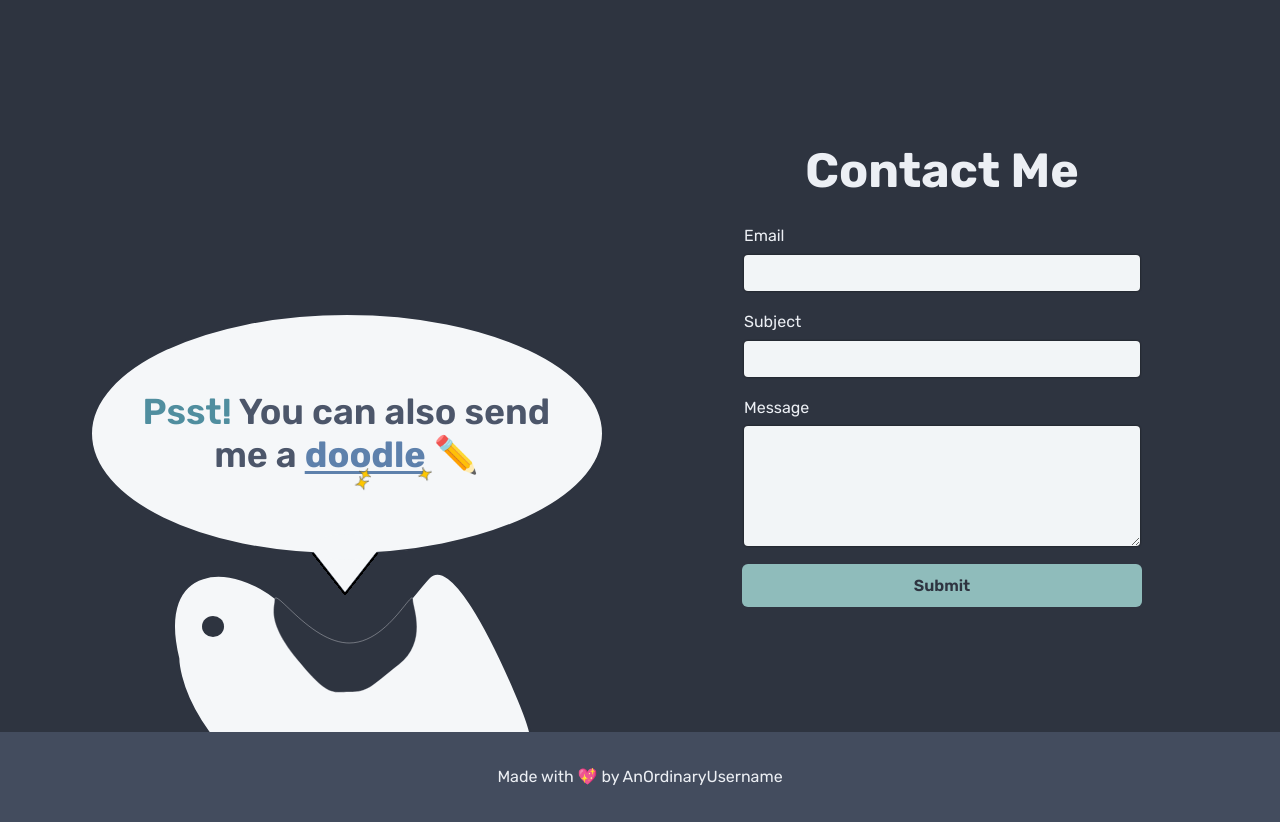
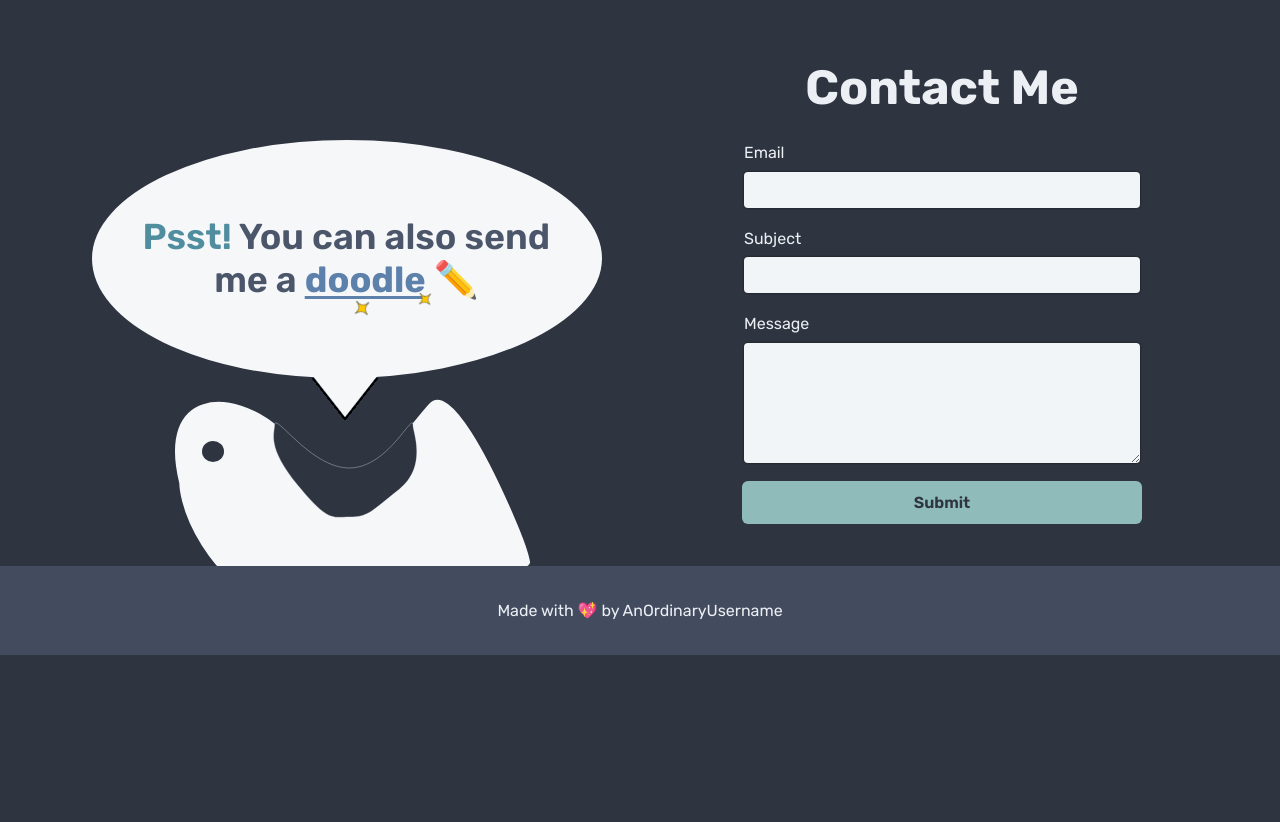
Before and after one commit to AnOrdinaryUsername/portfolio, a Next.js app: page / in a window 1280 px wide. Shown: the part 2700-3522 px from the top of the page. After the commit the page ends 3355 px from the top, so only its background shows below. Built offline with nearby package versions, Linux system fonts and the light colour scheme.

Commit message:
feat: Create a reusable layout

```diff
--- /dev/null
+++ b/src/components/Layout/index.tsx
@@ -0,0 +1,27 @@
+import * as React from 'react';
+import styled from 'styled-components';
+
+interface MainLayoutProps {
+  children: React.ReactNode;
+}
+
+function MainLayout({ children }: MainLayoutProps) {
+  return <Layout>{children}</Layout>;
+}
+
+const Layout = styled.main`
+  padding-left: 3.2rem;
+  padding-right: 3.2rem;
+
+  @media ${(p) => p.theme.breakpoints.sm} {
+    padding-left: 9.6rem;
+    padding-right: 9.6rem;
+  }
+
+  @media ${(p) => p.theme.breakpoints.med} {
+    padding-left: 6.4rem;
+    padding-right: 6.4rem;
+  }
+`;
+
+export default MainLayout;
--- a/src/pages/_app.tsx
+++ b/src/pages/_app.tsx
@@ -1,4 +1,5 @@
 import Footer from 'components/Footer';
+import MainLayout from 'components/Layout';
 import DesktopNav from 'components/Navigation/DesktopNav';
 import MobileNav from 'components/Navigation/MobileNav';
 import { useToggle, useWindowSize } from 'hooks';
@@ -38,7 +39,9 @@ function MyApp({ Component, pageProps }: AppProps) {
       <ThemeProvider theme={THEME}>
         <GlobalStyles isMobileNavOpen={isMobileNavOpen} />
         <DesktopNav toggleMenu={setIsMobileNavOpen} isSmallerThanDesktop={isSmallerThanDesktop} />
-        <Component {...pageProps} />
+        <MainLayout>
+          <Component {...pageProps} />
+        </MainLayout>
         <Footer />
         {isSmallerThanDesktop && (
           <MobileNav toggleMenu={setIsMobileNavOpen} isActive={isMobileNavOpen} />
@@ -236,25 +239,9 @@ const GlobalStyles = createGlobalStyle<GlobalStylesProps>`
     }
 
     main {
+        flex: 1;
         display: flex;
         flex-direction: column;
-        height: 100%;
-        padding-left: 3.2rem;
-        padding-right: 3.2rem;
-
-        @media ${(p) => p.theme.breakpoints.sm} {
-            padding-left: 9.6rem;
-            padding-right: 9.6rem;
-        }
-
-        @media ${(p) => p.theme.breakpoints.med} {
-            padding-left: 6.4rem;
-            padding-right: 6.4rem;
-        }
-
-        @media (min-width: 576px) and (max-width: 992px) {
-            padding-top: 9.6rem;
-        }
     }
 
     small {
@@ -267,6 +254,8 @@ const GlobalStyles = createGlobalStyle<GlobalStylesProps>`
 
     #__next {
         flex: 1;
+        display: flex;
+        flex-direction: column;
     }
 `;
 
```
